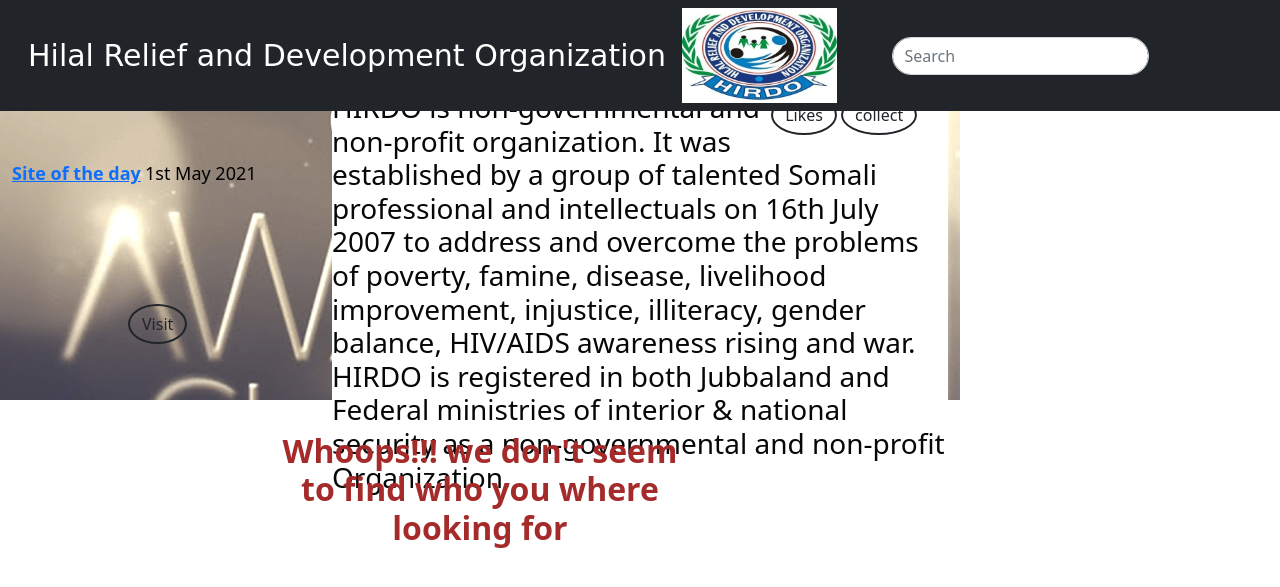
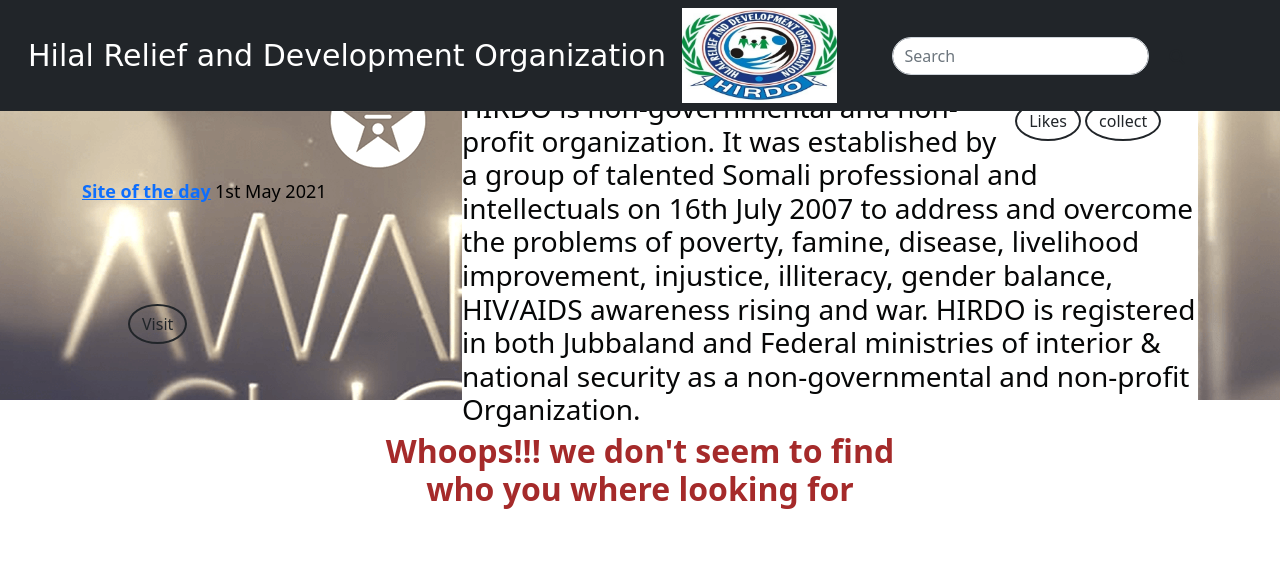
Before and after one commit to EidAbdullahi/hilal, a Django app: template wardapp/templates/all/results.html in a window 1280 px wide. Shown: the top 587 px of the page. Run offline with Django 3.2, Linux system fonts and the light colour scheme; the template is opened without the code that fills it, so the values that code supplies are empty; some libraries are stand-ins or nearby versions.

Commit message:
commit changes

```diff
--- a/static/css/base.css
+++ b/static/css/base.css
@@ -5,12 +5,6 @@
 }
 @media screen {
     body {
-      width: 75%;
-    }
-  }
-
-  @media print {
-    body {
       width: 100%;
     }
   }
--- a/wardapp/templates/all/navbar.html
+++ b/wardapp/templates/all/navbar.html
@@ -1,3 +1,4 @@
+
 <nav class="navbar navbar-expand-lg navbar-dark bg-dark fixed-top">
   <div class="container-fluid">
     <a class="navbar-brand mr-6" style="font-family: 'Pacifico', cursive; font-size:30px;" href="/">Hilal Relief and Development Organization</a>
```
